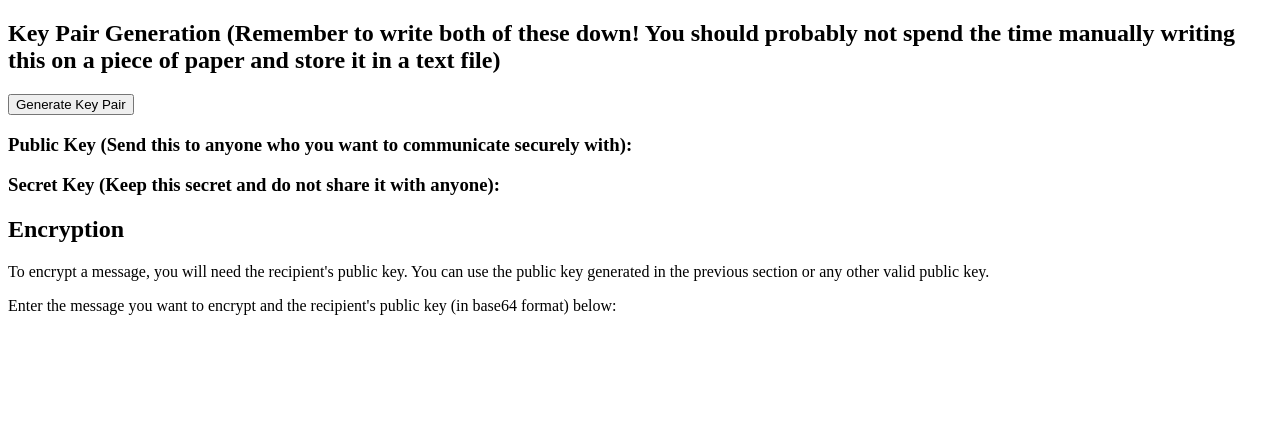
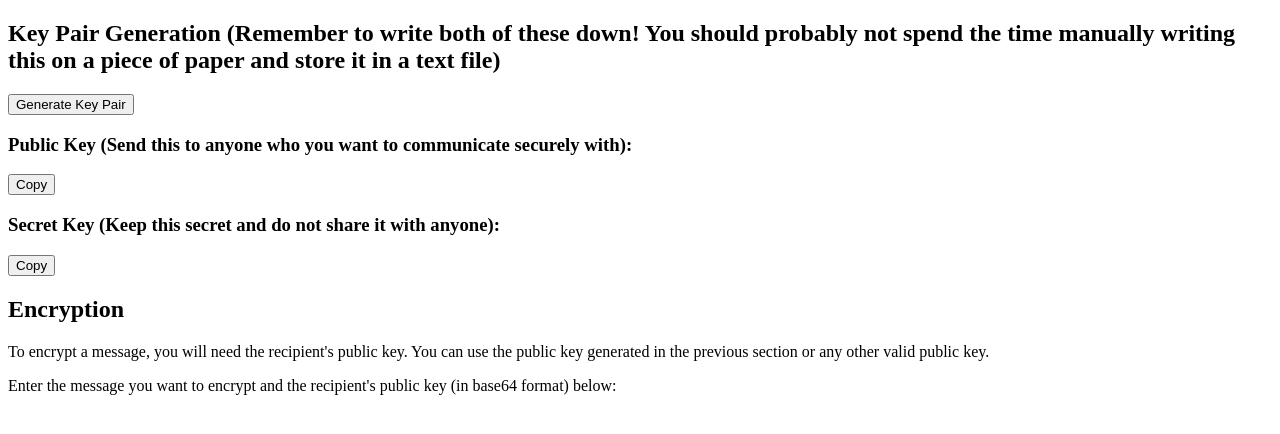
Before and after one commit to Stuart428/vpm, a React (Vite) app: page / in a window 1280 px wide. Shown: the top 434 px of the page. Built offline with nearby package versions, Linux system fonts and the light colour scheme.

Commit message:
added copy buttons

```diff
--- a/src/App.tsx
+++ b/src/App.tsx
@@ -20,8 +20,12 @@ function App() {
         }}>Generate Key Pair </button>
         <h3>Public Key (Send this to anyone who you want to communicate securely with): </h3>
         <p id="keyGenPublicKeyOut">{publicKeyOut}</p>
+        <button
+onClick={() => {navigator.clipboard.writeText(publicKeyOut)}}> Copy</button>
         <h3>Secret Key (Keep this secret and do not share it with anyone): </h3>
         <p id="keyGenSecretKeyOut">{secretKeyOut}</p>
+        <button
+onClick={() => {navigator.clipboard.writeText(secretKeyOut)}}> Copy</button>
       </div>
 
       <div id="encryption">
```
Also changed, not shown: 1 other file (tests, documents, lock files or other folders).
